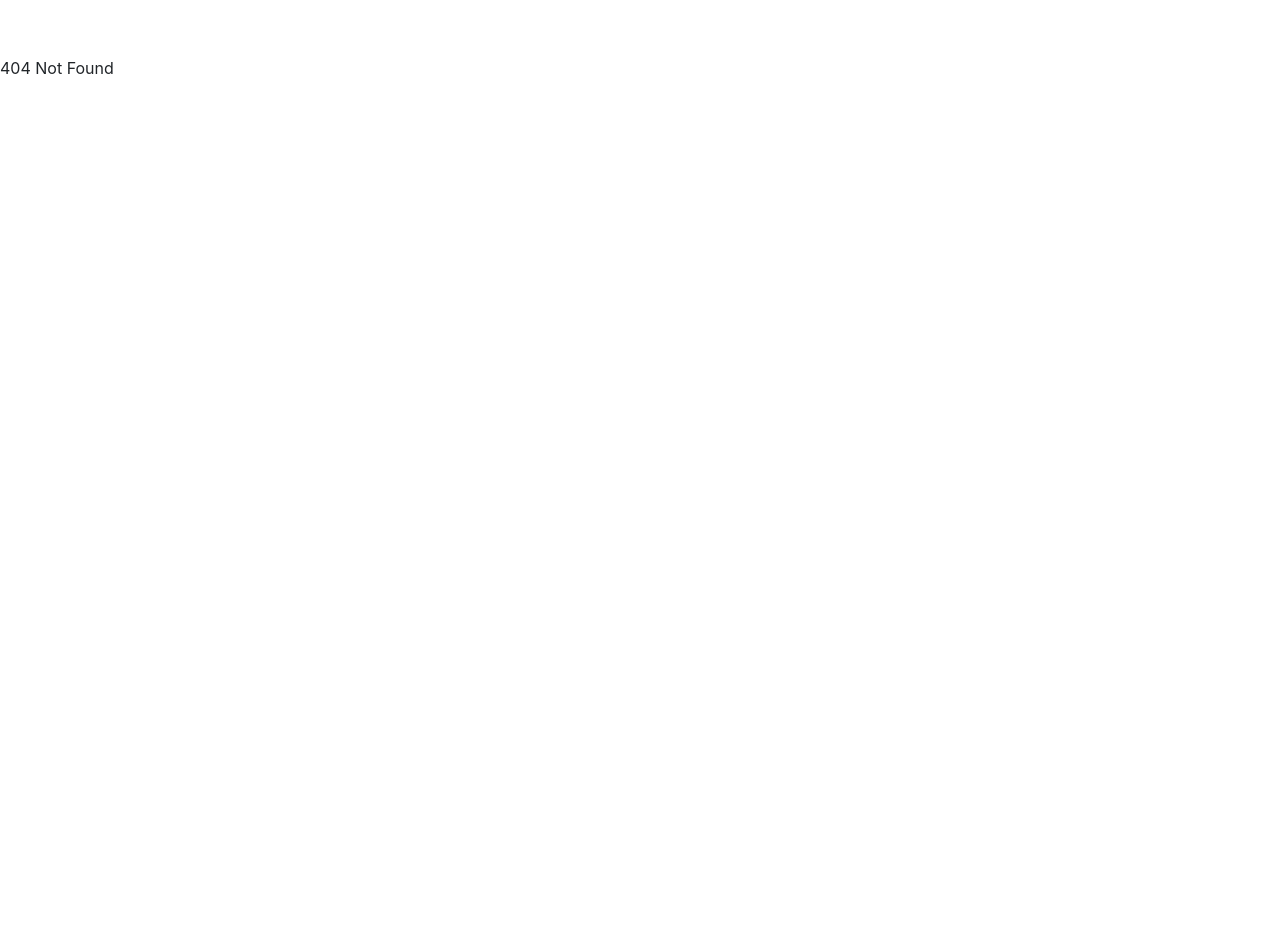
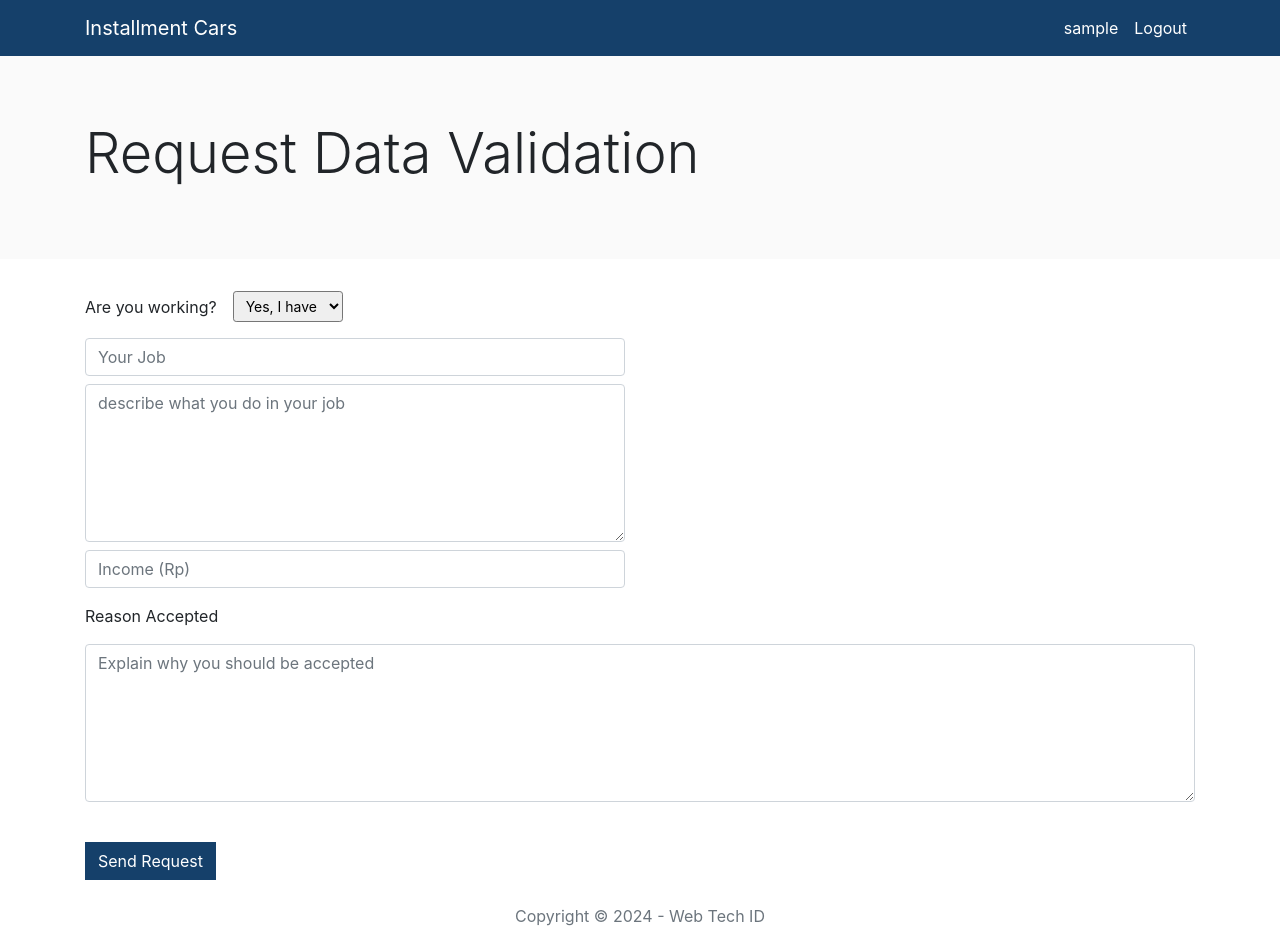
Before and after one commit to FarizzNotAvailable/FarizzNotAvailable-LKS-WebTechnology-2025-ServerSide-Kabupaten-Nganjuk, a React (Vite) app in the folder FrontendCarInstallment/: page /data-validation in a window 1280 px wide. Before the commit this address had no page. Before the commit the page ends 800 px from the top, so only its background shows below. Built offline with nearby package versions, Linux system fonts and the light colour scheme; sample sign-in values are in the browser's storage.

Commit message:
Frontend : Functional Data Validation Page

```diff
--- a/FrontendCarInstallment/src/Router/Router.jsx
+++ b/FrontendCarInstallment/src/Router/Router.jsx
@@ -1,6 +1,7 @@
 import { createBrowserRouter } from "react-router-dom";
 import TemplateUi from "../components/TemplateUi";
 import LoginPages from "../pages/LoginPages";
+import DataValidationPages from "../pages/DataValidationPages";
 
 const Router = createBrowserRouter([
     {
@@ -15,6 +16,10 @@ const Router = createBrowserRouter([
                 path:'/dashboard',
                 element: "sdfsaf",
             },
+            {
+                path:'/data-validation',
+                element:<DataValidationPages/>
+            }
         ]
     },
     {
--- /dev/null
+++ b/FrontendCarInstallment/src/components/Button.jsx
@@ -0,0 +1,3 @@
+export default function Button({text, onclick}){
+    return(<div class="btn btn-primary" onClick={onclick}>{text}</div>)
+}
--- /dev/null
+++ b/FrontendCarInstallment/src/components/Header.jsx
@@ -0,0 +1,9 @@
+export default function Header({title}){
+    return(
+        <header className="jumbotron">
+            <div className="container">
+                <h1 className="display-4">{title}</h1>
+            </div>
+        </header>
+    )
+}
--- /dev/null
+++ b/FrontendCarInstallment/src/components/Input.jsx
@@ -0,0 +1,3 @@
+export default function Input({placeholder, onchange}){
+    return(<input type="text" placeholder={placeholder} onChange={onchange} class="form-control mt-2 mb-2"/>)
+}
--- /dev/null
+++ b/FrontendCarInstallment/src/components/TextArea.jsx
@@ -0,0 +1,3 @@
+export default function TextArea({placeholder, onchange}){
+    return(<textarea class="form-control" cols="30" rows="6" placeholder={placeholder} onChange={onchange}></textarea>)
+}
--- /dev/null
+++ b/FrontendCarInstallment/src/pages/DataValidationPages.jsx
@@ -0,0 +1,90 @@
+import { useState } from "react";
+import Button from "../components/Button";
+import Header from "../components/Header";
+import Input from "../components/Input";
+import TextArea from "../components/TextArea";
+import axios from "axios";
+import { useNavigate } from "react-router-dom";
+
+export default function DataValidationPages(){
+
+    const [Job,setJob] = useState()
+    const [Income,setIncome] = useState()
+    const [Reason,setReason] = useState()
+    const [Description,setDescription] = useState()
+    const url = import.meta.env.VITE_BASE_URL
+
+
+    const navigateTo = useNavigate()
+
+    const handleSubmit = ()=>{
+        axios({
+           method:'post',
+           url:url+"/validation",
+           headers:{
+              'Authorization':'Bearer '+localStorage.getItem('auth0')
+              },
+           data:{
+              'job':Job,
+                'job_description':Description,
+                'income':Income,
+                'reason_accepted':Reason
+              }
+           })
+        .then(response=>{
+           console.log(response.data)
+           alert("Data has been sent")
+            navigateTo('/dashboard')
+        })
+        .catch(error=>{
+            if(error.response.status == 422){
+                alert(error.response.data.message)
+            }else{
+                alert("Error Unknown")
+            }
+        })
+    }
+
+
+    return(
+        <>
+            <main>
+                <Header title={"Request Data Validation"}/>
+
+                <div className="container">
+                    <form action="">
+                        <div className="row mb-4">
+                            <div className="col-md-6">
+                                <div className="form-group">
+                                    <div className="d-flex align-items-center mb-3">
+                                        <label className="mr-3 mb-0">Are you working?</label>
+                                        <select className="form-control-sm">
+                                            <option value="yes">Yes, I have</option>
+                                            <option value="no">No</option>
+                                        </select>
+                                    </div>
+                                    <Input placeholder={"Your Job"} onchange={(e)=>{setJob(e.target.value)}}/>
+                                    <TextArea placeholder={"describe what you do in your job"} onchange={(e)=>{setDescription(e.target.value)}}/>
+                                    <Input placeholder={"Income (Rp)"} onchange={(e)=>{setIncome(e.target.value)}}/>
+                                </div>
+                            </div>
+
+                            <div className="col-md-12">
+                                <div className="form-group">
+                                    <div className="d-flex align-items-center mb-3">
+                                        <label className="mr-3 mb-0">Reason Accepted</label>
+                                    </div>
+                                    <TextArea placeholder={"Explain why you should be accepted"} onchange={(e)=>{setReason(e.target.value)}}/>
+                                </div>
+                            </div>
+                        </div>
+
+                        <Button text={'Send Request'} onclick={()=>{handleSubmit()}}/>
+                    </form>
+
+                </div>
+
+            </main>
+        </>
+    )
+}
--- a/FrontendCarInstallment/src/pages/LoginPages.jsx
+++ b/FrontendCarInstallment/src/pages/LoginPages.jsx
@@ -1,6 +1,7 @@
 import axios from "axios"
 import { useState } from "react"
 import { useNavigate } from "react-router-dom"
+import Header from "../components/Header"
 
 export default function LoginPages(){
 
@@ -37,11 +38,7 @@ export default function LoginPages(){
 
     return(
         <>
-            <header className="jumbotron">
-                <div className="container text-center">
-                    <h1 className="display-4">Installment Cars</h1>
-                </div>
-            </header>
+            <Header title={"Installment Cars"}/>
 
             <div className="container">
                 <div className="row justify-content-center">
```
